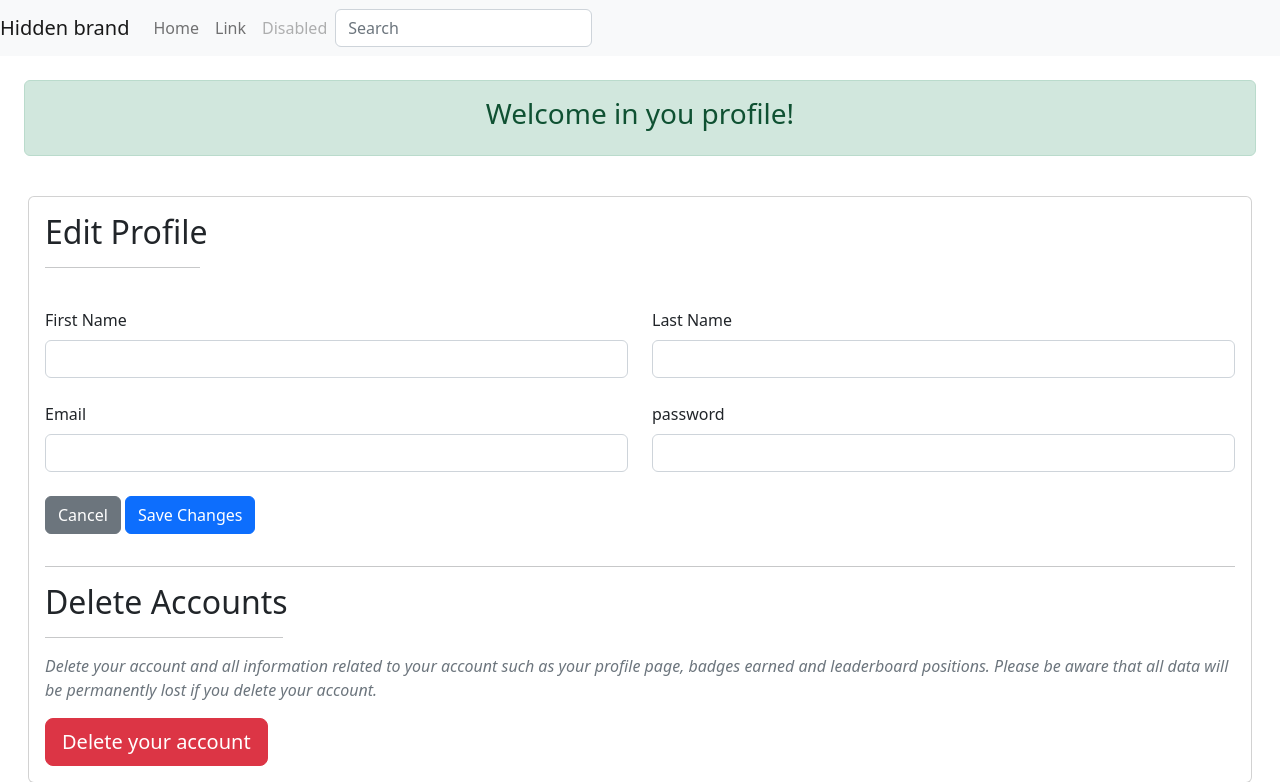
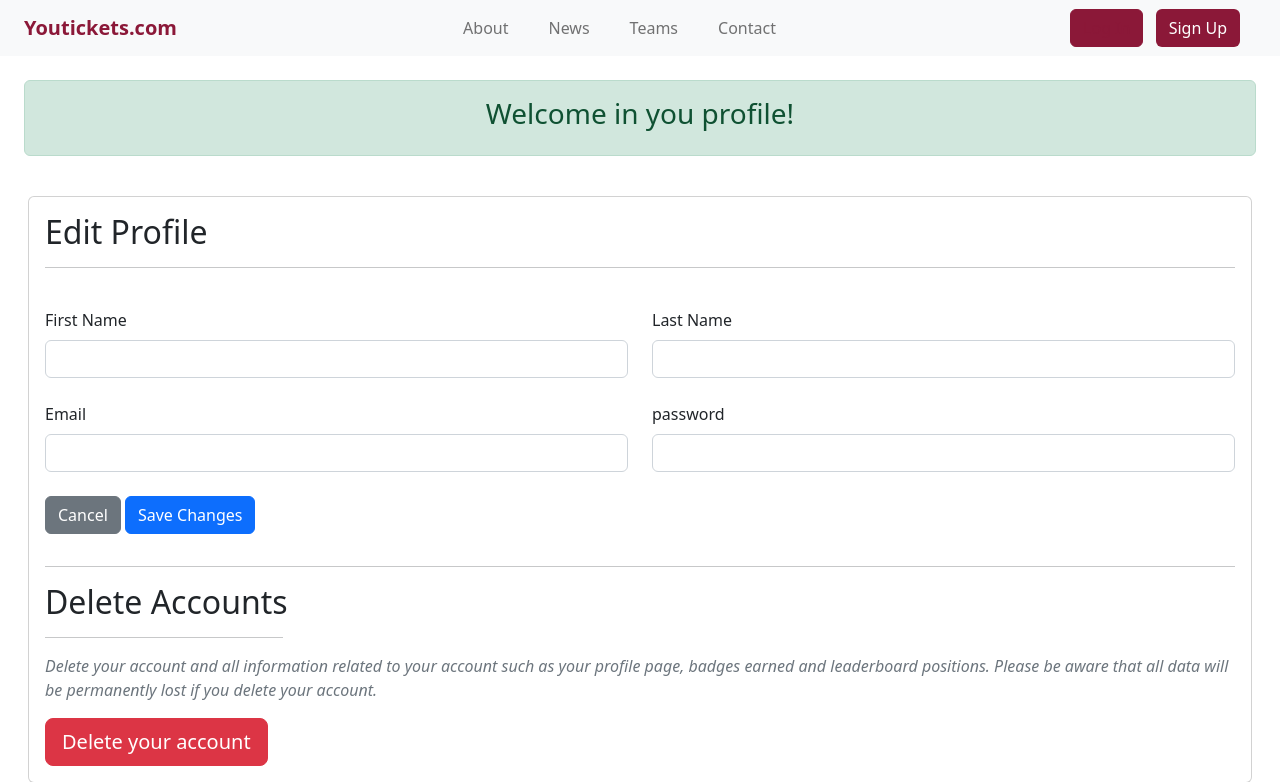
Before and after one commit to ASMAEELKHIRAOUI/FIFA-WC-QATAR22, a PHP site: page /pages/editprofile.php in a window 1280 px wide. Shown: the top 782 px of the page. Run offline with PHP 8.4, Linux system fonts and the light colour scheme.

Commit message:
Refactoring | head nav profil

```diff
--- a/assets/css/styleF.css
+++ b/assets/css/styleF.css
@@ -1,9 +1,16 @@
-nav .container .login{
+
+#nav #navbarToggle .brnd{
     color: rgb(139, 24, 56);
     border-color: rgb(139, 24, 56);
 }
 
-nav .container .logup{
+ .logup{
     background-color: rgb(139, 24, 56);
     color: white;
 }
+
+.login{
+    background-color: rgb(139, 24, 56);
+    border-color: rgb(139, 24, 56);
+    color:  rgb(139, 24, 56);
+}
--- a/include/footer.php
+++ b/include/footer.php
@@ -1,4 +1,4 @@
-<?php include"header.php" ?>
+<?php include"head.php" ?>
 
 <!-- Remove the container if you want to extend the Footer to full width. -->
 
--- a/include/header.php
+++ b/include/head.php
@@ -4,7 +4,7 @@
 	<link rel="stylesheet" href="https://cdn.jsdelivr.net/npm/bootstrap-icons@1.5.0/font/bootstrap-icons.css">
     <link href="https://cdn.jsdelivr.net/npm/bootstrap@5.2.3/dist/css/bootstrap.min.css" rel="stylesheet" integrity="sha384-rbsA2VBKQhggwzxH7pPCaAqO46MgnOM80zW1RWuH61DGLwZJEdK2Kadq2F9CUG65" crossorigin="anonymous">
     <link rel="stylesheet" href="https://cdnjs.cloudflare.com/ajax/libs/font-awesome/4.7.0/css/font-awesome.min.css">
-    <link rel="stylesheet" href="style.css">
+    <link rel="stylesheet" href="../assets/css/styleF.css">
     <title>FIFA | QATAR</title>
     <meta charset="UTF-8">
     <meta http-equiv="X-UA-Compatible" content="IE=edge">
--- a/include/navbar.php
+++ b/include/navbar.php
@@ -3,79 +3,49 @@
 <head>
 	  <link rel="stylesheet" href="https://cdn.jsdelivr.net/npm/bootstrap-icons@1.5.0/font/bootstrap-icons.css">
     <link href="https://cdn.jsdelivr.net/npm/bootstrap@5.2.3/dist/css/bootstrap.min.css" rel="stylesheet" integrity="sha384-rbsA2VBKQhggwzxH7pPCaAqO46MgnOM80zW1RWuH61DGLwZJEdK2Kadq2F9CUG65" crossorigin="anonymous">
-    <link rel="stylesheet" href="https://cdnjs.cloudflare.com/ajax/libs/font-awesome/4.7.0/css/font-awesome.min.css">
-    <link rel="stylesheet" href="../assets/css/styleF.css">
     <title>FIFA | QATAR</title>
     <meta charset="UTF-8">
     <meta http-equiv="X-UA-Compatible" content="IE=edge">
     <meta name="viewport" content="width=device-width, initial-scale=1.0">
+    <link rel="stylesheet" href="../assets/css/styleF.css">
 </head>
 <body>
 
-<!-- Navbar -->
-<!-- <nav class="navbar navbar-expand-lg navbar-light bg-light">
-  <div class="container">
-    <a class="navbar-brand" href="#"><h2 style="color: rgb(139, 24, 56)"> <b> Youtickets </b> </h2></a>
-
-    <div class="collapse navbar-collapse justify-content-between  " id="navbarButtons"  aria-hidden="true">
-
-        <ul class="navbar-nav me-auto mb-2 mb-lg-0">
-          <li class="nav-item">
-            <a class="nav-link" href="#">About</a>
+<nav class="navbar navbar-expand-lg navbar-light bg-light" id="nav">
+  <button class="navbar-toggler" type="button" data-toggle="collapse" data-target="#navbarTogglerDemo01" aria-controls="navbarTogglerDemo01" aria-expanded="false" aria-label="Toggle navigation">
+    <span class="navbar-toggler-icon"></span>
+  </button>
+  <div class=" navbar-collapse justify-content-between" id="navbarToggle">
+    <div class="ms-4">
+      <a class="navbar-brand brnd" href="#"> <b> Youtickets.com </b> </a>
+    </div>
+    <div>
+      <ul class="navbar-nav mr-auto mt-2 mt-lg-0">
+        <li class="nav-item active">
+          <a class="nav-link me-4" href="#">About</a>
         </li>
-          <li class="nav-item">
-            <a class="nav-link" href="#">News</a>
+        <li class="nav-item active">
+          <a class="nav-link me-4" href="#">News</a>
         </li>
-          <li class="nav-item">
-            <a class="nav-link" href="#">Teams</a>
+        <li class="nav-item active">
+          <a class="nav-link me-4" href="#">Teams</a>
         </li>
-          <li class="nav-item">
-            <a class="nav-link" href="#">Contact</a>
+        <li class="nav-item active">
+          <a class="nav-link me-4" href="#">Contact</a>
         </li>
       </ul>
-
-      <div class="d-flex align-items-end">
+    </div>
+    <!-- align-items-end    d-flex-->
+    <div class="me-4">
         <button type="button" class="btn me-2 login">
-          LogIn
+          Log In
         </button>
         <button type="button" class="btn me-3 logup">
-          SignUp
+          Sign Up
         </button>
       </div>
   </div>
-  </div>
-</nav> -->
-<!-- Navbar -->
+</nav>
 
-
-
-
-
-
-
-
-
-
-
-<nav class="navbar navbar-expand-lg navbar-light bg-light">
-  <button class="navbar-toggler" type="button" data-toggle="collapse" data-target="#navbarTogglerDemo01" aria-controls="navbarTogglerDemo01" aria-expanded="false" aria-label="Toggle navigation">
-    <span class="navbar-toggler-icon"></span>
-  </button>
-  <div class="collapse navbar-collapse" id="navbarTogglerDemo01">
-    <a class="navbar-brand" href="#">Hidden brand</a>
-    <ul class="navbar-nav mr-auto mt-2 mt-lg-0">
-      <li class="nav-item active">
-        <a class="nav-link" href="#">Home <span class="sr-only">(current)</span></a>
-      </li>
-      <li class="nav-item">
-        <a class="nav-link" href="#">Link</a>
-      </li>
-      <li class="nav-item">
-        <a class="nav-link disabled" href="#">Disabled</a>
-      </li>
-    </ul>
-    <form class="form-inline my-2 my-lg-0">
-      <input class="form-control mr-sm-2" type="search" placeholder="Search" aria-label="Search">
-    </form>
-  </div>
-</nav>
+</body>
+</html>
--- a/pages/editprofile.php
+++ b/pages/editprofile.php
@@ -1,5 +1,4 @@
 
-<?php include"../include/header.php" ?>
 <?php include"../include/navbar.php" ?>
 
 <div class="alert alert-success m-4 text-center" role="alert">
@@ -13,7 +12,7 @@
           <h2>
             Edit Profile
           </h2>
-          <hr style="width: 13%; text-align: left; margin-left: 0" />
+          <hr class="w-25%" />
           <br />
           <form action="" methode="POST">
             <div class="row">
```
Lines whose indentation alone changed are shown as unchanged.
